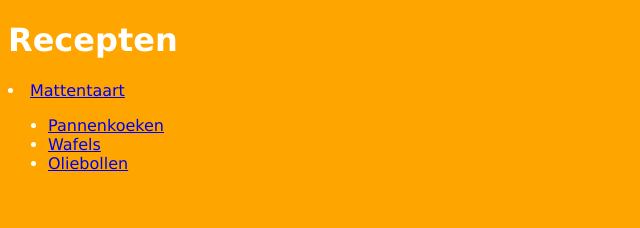
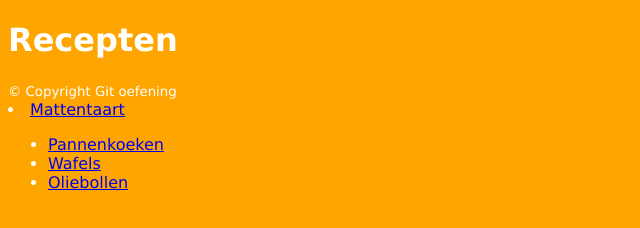
Before and after one commit to Caspernicus/recepten, a plain HTML site: page index.html in a window 1280 px wide. Shown: the whole page, without its empty margins (0-640 px from the left). Drawn offline with Linux system fonts and the light colour scheme; files that its build step writes are made by us from their sources.

Commit message:
met copyright

```diff
--- a/index.html
+++ b/index.html
@@ -6,7 +6,7 @@
 </head>
 <body>
 	<h1>Recepten</h1>
-	<nav>
+	<nav><footer><small>&copy; Copyright Git oefening</small></footer>
 		<li><a href="mattentaart.html">Mattentaart</a></li>
 		<ul>
 			<li><a href="pannenkoeken.html">Pannenkoeken</a></li>
```
